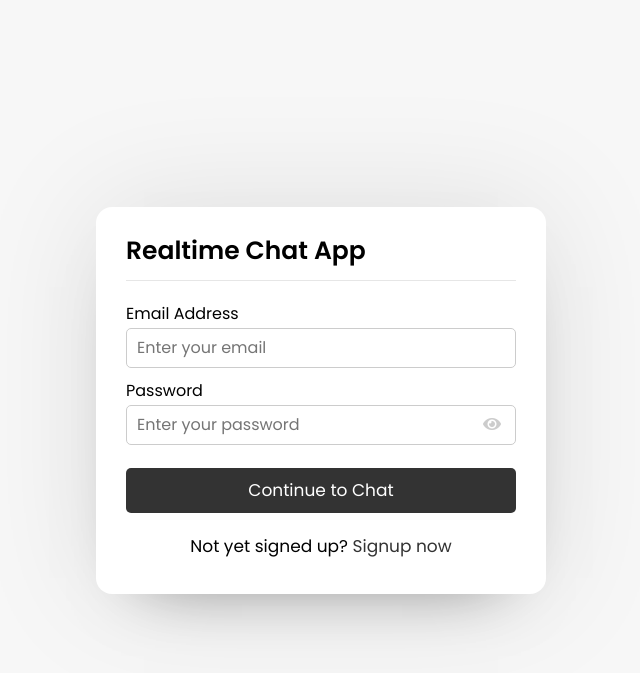
After one commit to ZEDTARIK/Php_RealTime, a PHP site: page /login.php in a window 1280 px wide. The commit adds this page. Shown: the top 673 px of the page, without its empty margins (319-959 px from the left). Run offline with PHP 8.4, Linux system fonts and the light colour scheme.

Commit message:
Coding, create login page and header

```diff
--- /dev/null
+++ b/header.php
@@ -0,0 +1,11 @@
+<!DOCTYPE html>
+<!-- Coding By CodingNepal - youtube.com/codingnepal -->
+<html lang="en">
+<head>
+  <meta charset="UTF-8">
+  <meta name="viewport" content="width=device-width, initial-scale=1.0">
+  <meta http-equiv="X-UA-Compatible" content="ie=edge">
+  <title>Realtime Chat App | ETTARAK</title>
+  <link rel="stylesheet" href="style.css">
+  <link rel="stylesheet" href="https://cdnjs.cloudflare.com/ajax/libs/font-awesome/5.15.2/css/all.min.css"/>
+</head>
--- /dev/null
+++ b/login.php
@@ -0,0 +1,22 @@
+<?php include_once "header.php"; ?>
+<div class="wrapper">
+    <section class="form login">
+      <header>Realtime Chat App</header>
+      <form action="#" method="POST" enctype="multipart/form-data" autocomplete="off">
+        <div class="error-text"></div>
+        <div class="field input">
+          <label>Email Address</label>
+          <input type="text" name="email" placeholder="Enter your email" required>
+        </div>
+        <div class="field input">
+          <label>Password</label>
+          <input type="password" name="password" placeholder="Enter your password" required>
+          <i class="fas fa-eye"></i>
+        </div>
+        <div class="field button">
+          <input type="submit" name="submit" value="Continue to Chat">
+        </div>
+      </form>
+      <div class="link">Not yet signed up? <a href="index.php">Signup now</a></div>
+    </section>
+  </div>
```
Also changed, not shown: index.php (renamed from index.html, +1 -14 lines).
